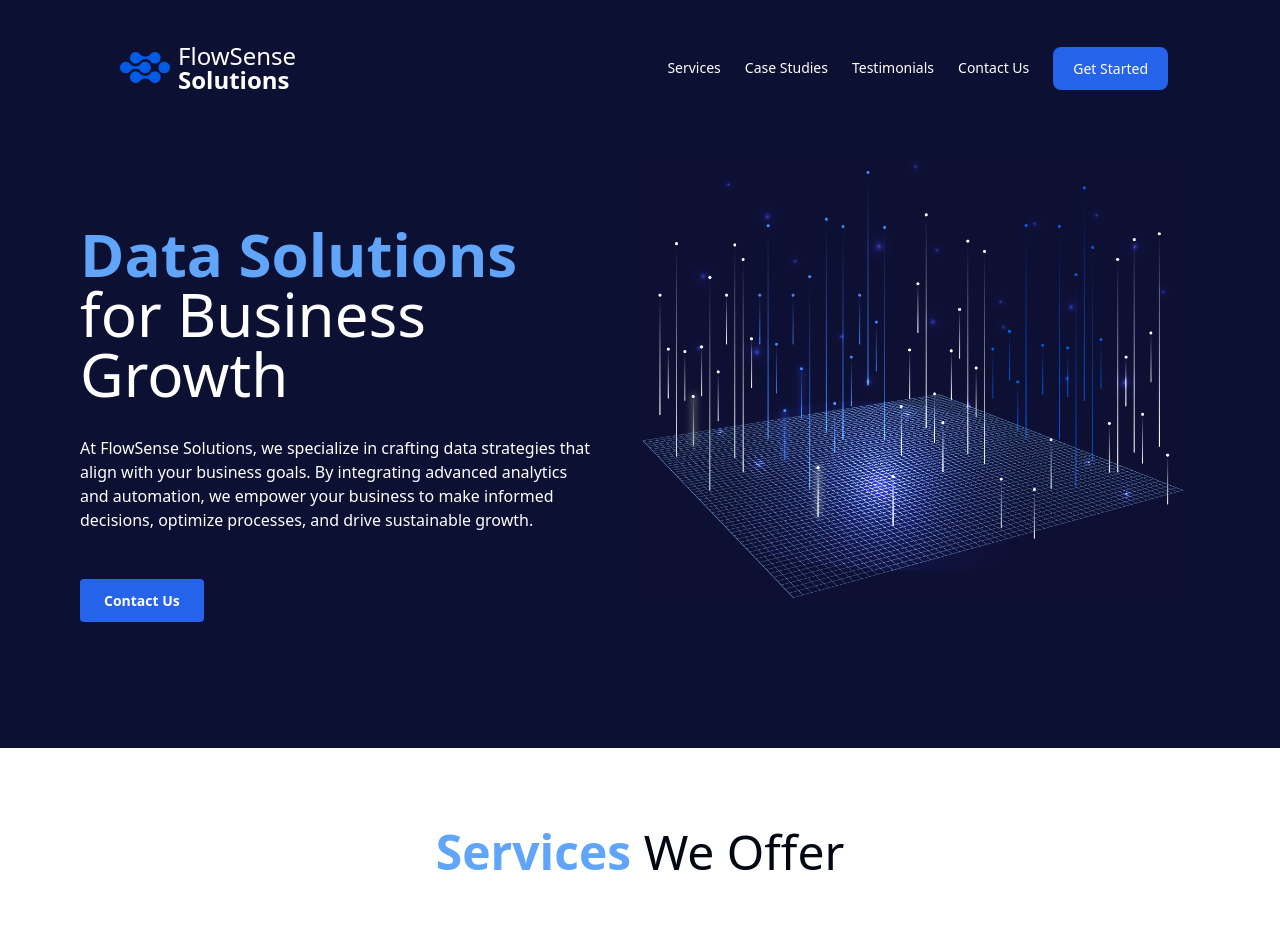
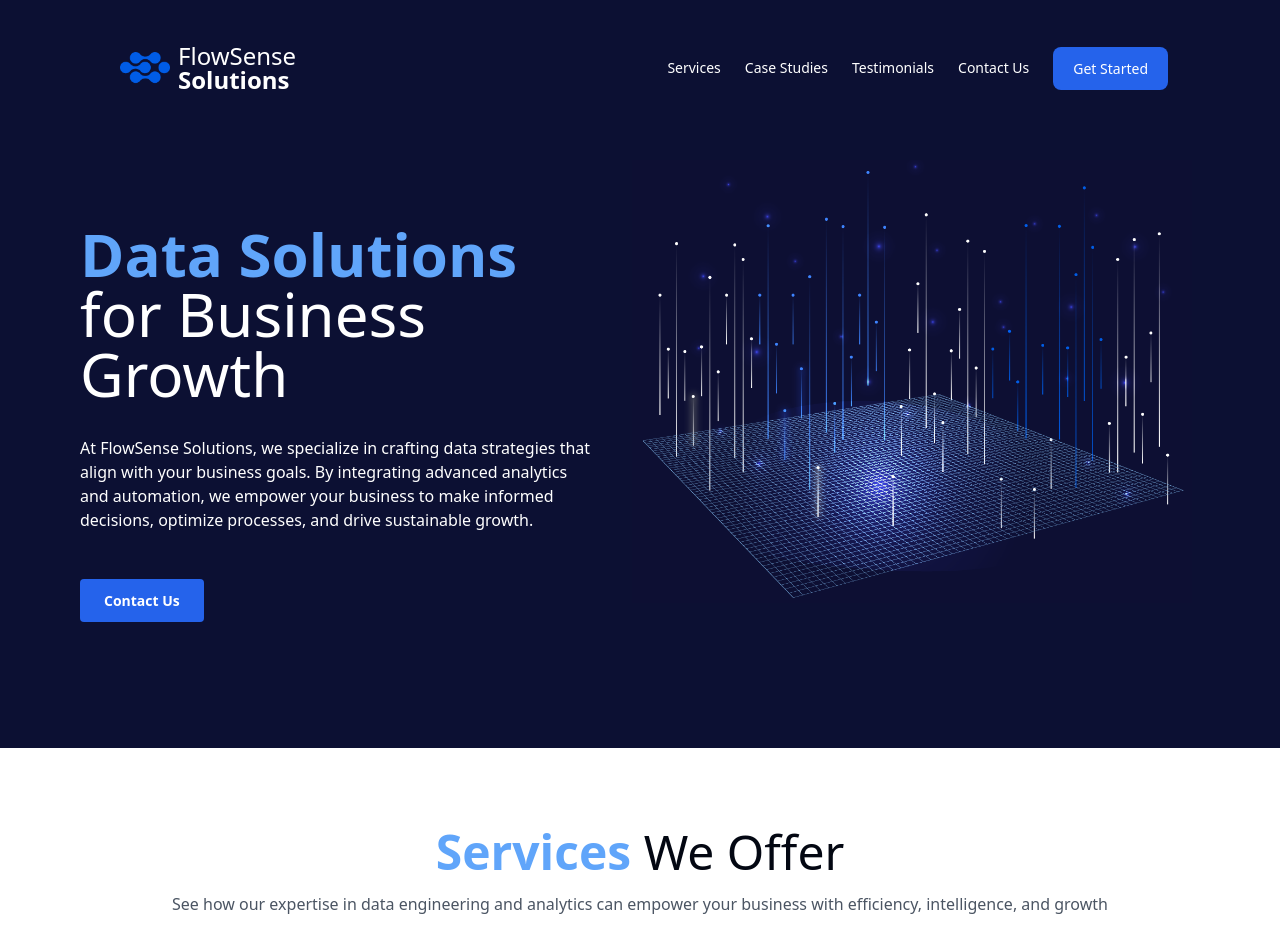
Before and after one commit to cfriedman2156/flowsense, a Next.js app: page / in a window 1280 px wide. Shown: the top 944 px of the page. Built offline with nearby package versions, Linux system fonts and the light colour scheme; a web font is replaced by a local one.

Commit message:
fixed projects subheader

```diff
--- a/src/components/services.jsx
+++ b/src/components/services.jsx
@@ -45,10 +45,10 @@
     return (
         <div className="bg-white px-4 sm:px-8 lg:px-40">
             <div className="container mx-auto">
-                <h2 className="text-3xl sm:text-4xl md:text-5xl mb-10 sm:mb-16 text-center">
+                <h2 className="text-3xl sm:text-4xl md:text-5xl mb-4 text-center">
                     <span className="text-blue-400 font-semibold">Services </span>We Offer
                 </h2>
-                <p className="text-sm sm:text-base text-gray-600 mb-10 sm:mb-12">
+                <p className="text-sm text-center sm:text-base text-gray-600 mb-10 sm:mb-12">
                     See how our expertise in data engineering and analytics can empower your business with efficiency, intelligence, and growth
                 </p>
                 <div className="grid gap-6 sm:gap-8 grid-cols-1 sm:grid-cols-2 lg:grid-cols-3">
```
